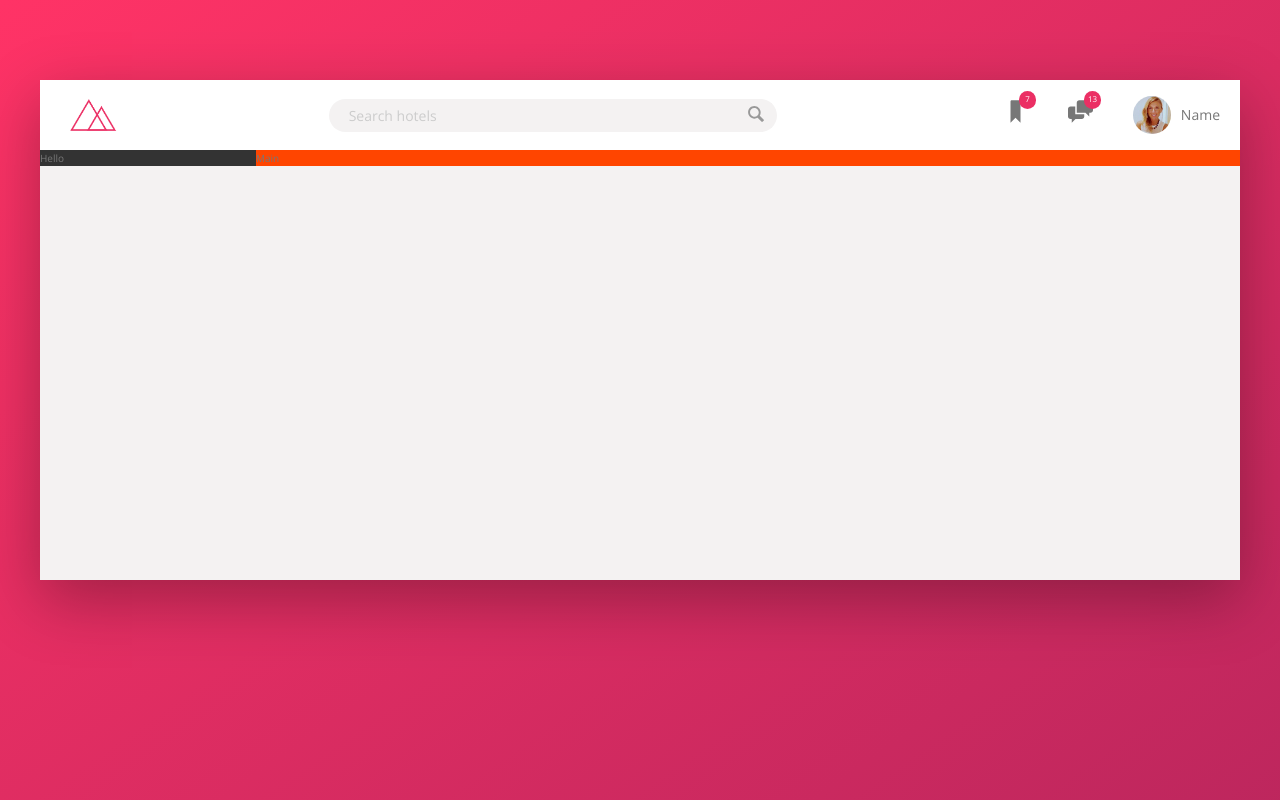
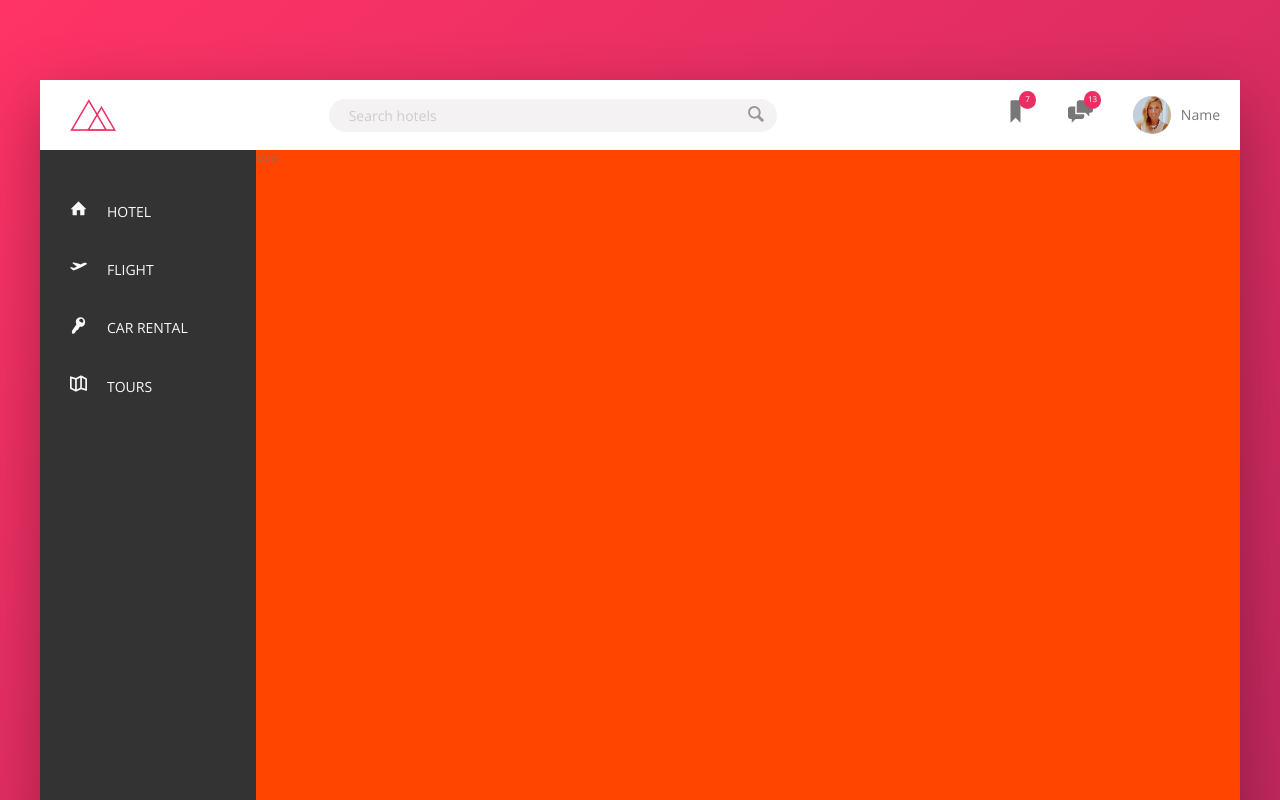
Before and after one commit to JeaneC/Portal, a React (Create React App) app: page / in a window 1280 px wide. Shown: the top 800 px of the page. Built offline with nearby package versions, Linux system fonts and the light colour scheme.

Commit message:
Sidebar Finished

```diff
--- a/src/App.js
+++ b/src/App.js
@@ -1,7 +1,6 @@
 import React, { Component } from 'react';
 import styled, { injectGlobal } from 'styled-components';
 
-import { primaryColor } from './assets/constants';
 import Header from './components/Header';
 import Content from './components/Content';
 
--- a/src/assets/constants.js
+++ /dev/null
@@ -1,13 +0,0 @@
-//COLORS
-export const primaryColor = "#eb2f64";
-export const primaryLightColor = "#FF3366";
-export const primaryDarkColor = "#BA265D";
-
-export const greyLight1 = "#faf9f9";
-export const greyLight2 = "#f4f2f2";
-export const greyLight3 = "#f0eeee";
-export const greyLight4 = "#ccc";
-
-export const greyDark1 = "#333";
-export const greyDark2 = "#777";
-export const greyDark3 = "#999";
--- /dev/null
+++ b/src/assets/icons/map.js
@@ -0,0 +1,7 @@
+// <!-- Generated by IcoMoon.io -->
+import React from 'react';
+export default () =>
+<svg version="1.1" xmlns="http://www.w3.org/2000/svg" width="20" height="20" viewBox="0 0 20 20">
+<title>map</title>
+<path d="M19.447 3.718l-6-3c-0.281-0.141-0.613-0.141-0.895 0l-5.63 2.815-5.606-1.869c-0.306-0.102-0.64-0.051-0.901 0.138s-0.415 0.49-0.415 0.811v13.001c0 0.379 0.214 0.725 0.553 0.894l6 3c0.141 0.070 0.294 0.106 0.447 0.106s0.307-0.035 0.447-0.106l5.63-2.814 5.606 1.869c0.305 0.1 0.64 0.049 0.901-0.139s0.415-0.49 0.415-0.81v-13.002c0.001-0.379-0.213-0.725-0.552-0.894zM8 5.231l4-2v11.763l-4 2v-11.763zM2 4l4 1.333v11.661l-4-2v-10.994zM18 16.227l-4-1.334v-11.662l4 2v10.996z"></path>
+</svg>
--- a/src/components/Main.js
+++ b/src/components/Main.js
@@ -5,6 +5,7 @@ const Main = () => {
   const Frame = styled.main`
     background-color: #fff;
     background-color: orangered;
+    height: 80rem;
     flex: 1;
   `
   return (
--- a/src/components/SideBar.js
+++ b/src/components/SideBar.js
@@ -1,16 +1,135 @@
 import React from 'react';
 import styled from 'styled-components';
+
+import Home from '../assets/icons/home';
+import Flight from '../assets/icons/aircraft-take-off';
+import Key from '../assets/icons/key';
+import Tours from '../assets/icons/map';
 
 const SideBar = () => {
   const Navigation = styled.nav`
     background-color: var(--color-grey-dark-1);
 
     flex: 0 0 18%;
+
+    display: flex;
+    flex-direction: column;
+    justify-content: space-between;
+  `
+
+  const SideNav = styled.ul`
+    padding: 0;
+    font-size: 1.4rem;
+    list-style: none;
+    margin-top: 3.5rem;
+  `
+
+  const IconWrapper = styled.span`
+    svg {
+      width: 1.7rem;
+      height:1.7rem;
+      margin-right: 2rem;
+      fill: currentColor;
+    }
+  `
+
+  const NavLink = styled.a`
+    &:link,
+    &:visited {
+      color: var(--color-grey-light-1);
+      text-decoration: none;
+      text-transform: uppercase;
+      display: block;
+      padding: 1.5rem 3rem;
+      position: relative;
+      z-index: 10;
+
+      display: flex;
+      align-items: center;
+    }
+  `
+
+  const NavItem = styled.li`
+    position: relative;
+
+    &:not(:last-child) {
+      margin-bottom: .5rem;
+    }
+
+    &:hover::before {
+      transform: scaleY(1);
+      width: 100%;
+    }
+
+    &:active::before {
+      background-color: var(--color-primary-light);
+    }
+
+    &::before {
+      content: "";
+      position: absolute;
+      top: 0;
+      left: 0;
+      height: 100%;
+      width: 3px;
+      transform: scaleY(0);
+      background-color: var(--color-primary);
+      transition:
+        transform .2s,
+        width .4s cubic-bezier(1,0,0,1), .2s,
+        background-color .1s;
+      ;
+    }
+  `
+
+  const LegalContent = styled.div`
+    font-size: 1.2rem;
+    color: var(--color-grey-light-4);
+    text-align: center;
+    padding: 2.5rem;
   `
 
   return (
     <Navigation>
-      Hello
+      <SideNav>
+        <NavItem>
+          <NavLink href="#">
+            <IconWrapper>
+              <Home />
+            </IconWrapper>
+            <span>Hotel</span>
+          </NavLink>
+        </NavItem>
+        <NavItem>
+          <NavLink href="#">
+            <IconWrapper>
+              <Flight />
+            </IconWrapper>
+            <span>Flight</span>
+          </NavLink>
+        </NavItem>
+        <NavItem>
+          <NavLink href="#">
+            <IconWrapper>
+              <Key />
+            </IconWrapper>
+            <span>Car Rental</span>
+          </NavLink>
+        </NavItem>
+        <NavItem>
+          <NavLink href="#">
+            <IconWrapper>
+              <Tours />
+            </IconWrapper>
+            <span>Tours</span>
+          </NavLink>
+        </NavItem>
+      </SideNav>
+
+      <LegalContent>
+        &copy; 2017 by Portal. All rights reserved.
+      </LegalContent>
+
     </Navigation>
   )
 }
```
Also changed, not shown: 7 other files (tests, documents, lock files or other folders).
